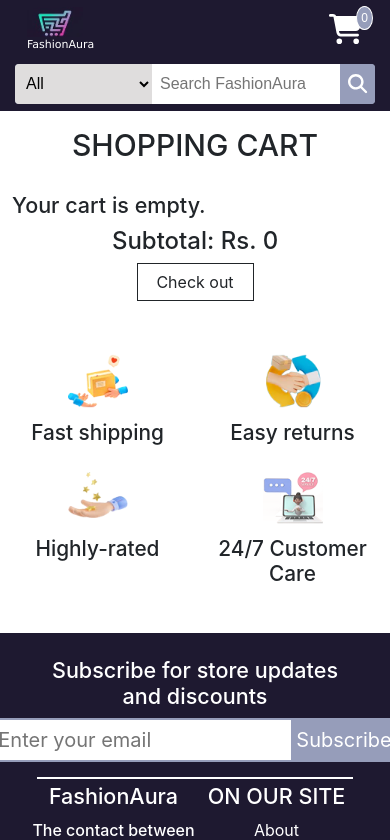
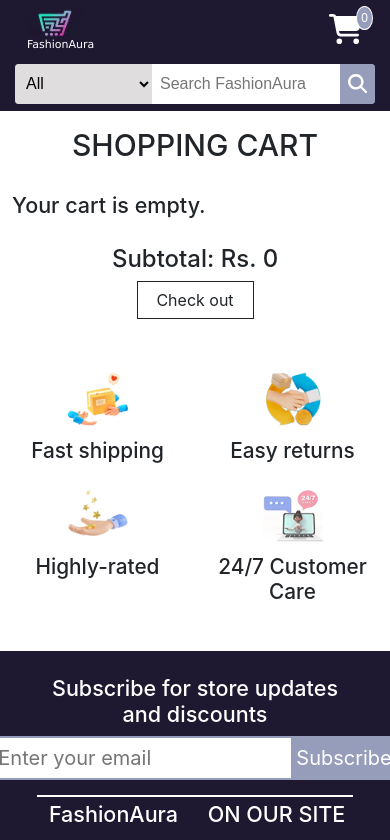
Before and after one commit to ZainabBashir425/EcommerceApp, a React (Create React App) app: page /cart in a window 390 px wide. Shown: the top 840 px of the page. Built offline with nearby package versions, Linux system fonts and the light colour scheme.

Commit message:
Add some changes

```diff
--- a/src/components/Footer.jsx
+++ b/src/components/Footer.jsx
@@ -68,7 +68,7 @@
             <h4 className="col-lg-6 col-12">
               Subscribe for store updates and discounts
             </h4>
-            <div className="email col-lg-6 col-10 m-auto" id="subscribe-form">
+            <div className="email col-lg-6 col-9 m-auto" id="subscribe-form">
               {!isPending && !isSuccess && (
                 <input
                   type="email"
--- a/src/css/cart.css
+++ b/src/css/cart.css
@@ -210,6 +210,7 @@
         text-align: center !important;
         padding: 0;
         margin: 0;
+        margin-top: 18px;
         gap: 0.5rem;
         padding: 0;
     }
```
